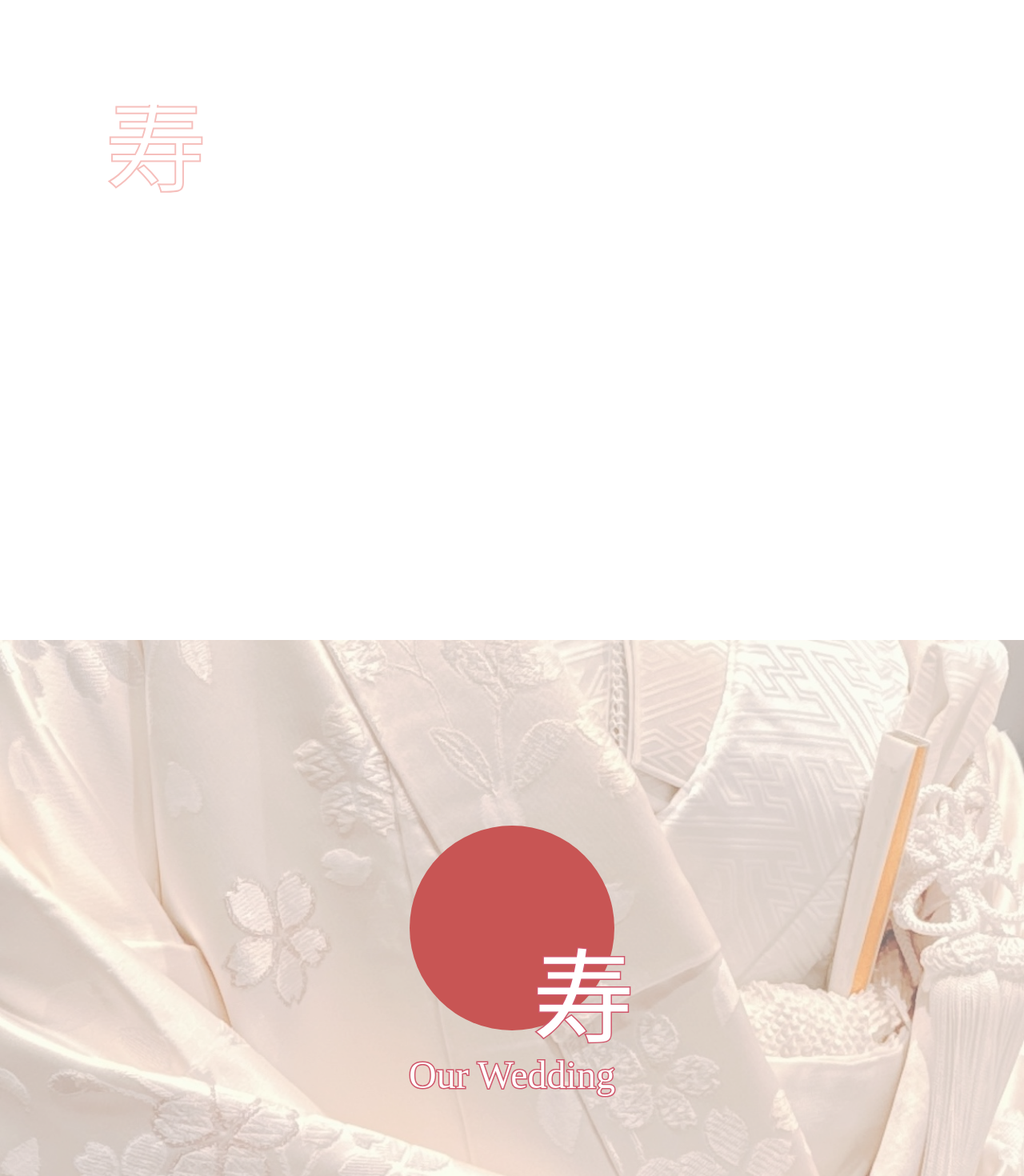
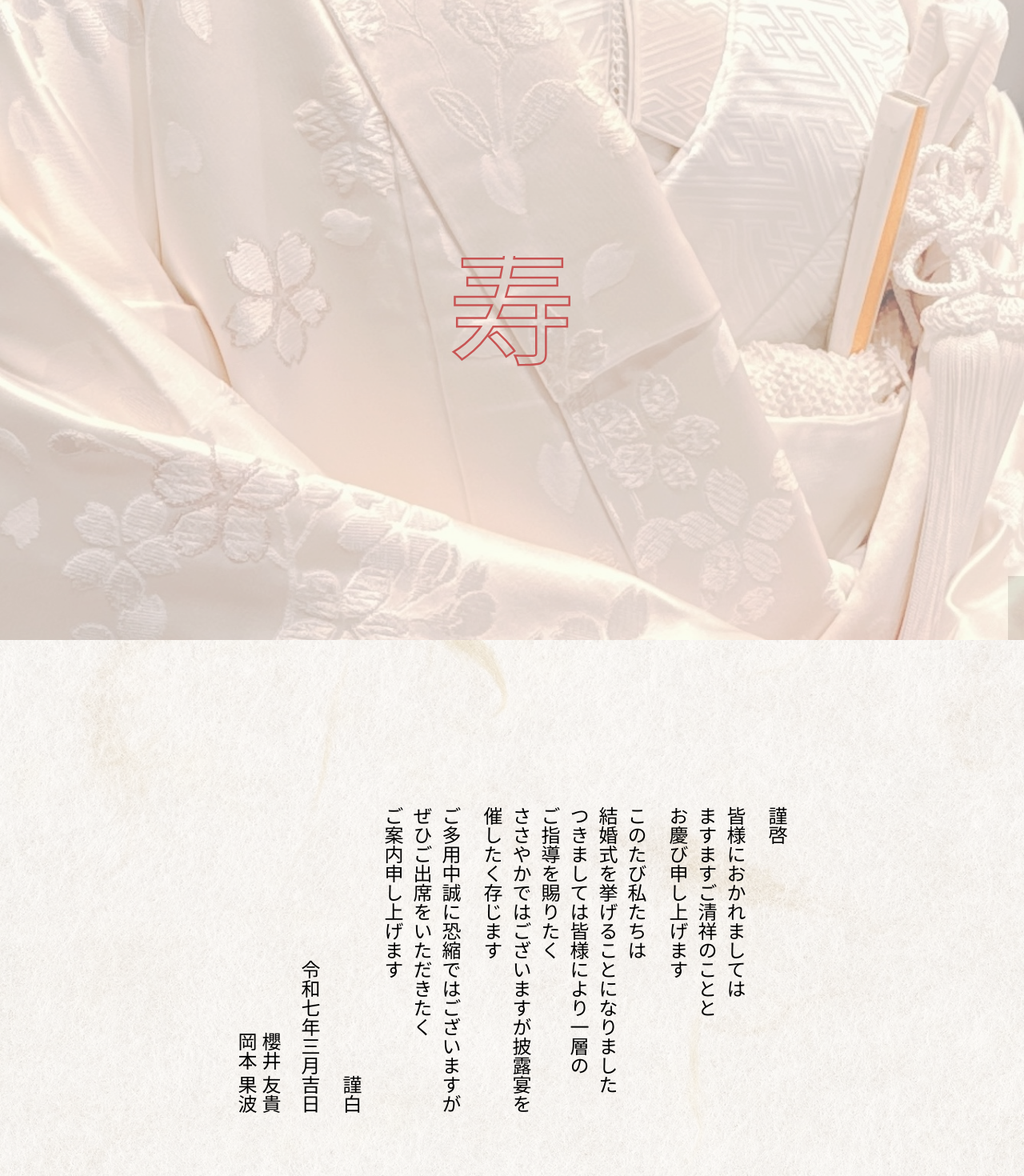
Before and after one commit to ysdpr/wedding-lp, a React (Vite) app: page / in a window 1280 px wide. Shown: the top 1470 px of the page at 80% size. Built offline with nearby package versions, Linux system fonts and the light colour scheme; a web font is replaced by a local one.

Commit message:
feat: レイアウトとスタイルの改善、スクロールバーを追加

```diff
--- a/src/App.tsx
+++ b/src/App.tsx
@@ -136,40 +136,27 @@ function App() {
   useCountDownInterval(countTime, setCountTime)
   return (
     <>
-      <div className="w-[100vw] h-[100vh]">
-        <div className="w-full h-[300px]">
-          <div className="w-[390px] h-[390px] relative overflow-hidden">
-            <div className="absolute top-0 left-0 right-0 bottom-0 m-auto w-[128px] h-[128px]">
-              <svg viewBox="0 0 128 128" className="svgbox">
-                <g fontSize="128">
-                  <text x="64" y="56" textAnchor="middle" dominantBaseline="central" fill="none">
-                    <tspan>寿</tspan>
-                  </text>
-                </g>
-              </svg>
-            </div>
-
-            <Path />
-          </div>
-        </div>
-      </div>
-      {/* </div> */}
-      <div className="overflow-x-hidden snap-y snap-mandatory">
-        {/* <div className="overflow-x-hidden h-[100vh] snap-y snap-mandatory"> */}
-
-
+      <div className="scroll-bar"></div>
+      <div className="overflow-x-hidden">
         <div className="w-[100vw] h-[100vh] py-8 relative">
           <div className="w-full h-full absolute top-0 left-0 bg-z opacity-60"></div>
           {/* <div className="text-[#302833] text-4xl paint2 shuku bg-[#c85554] w-80 h-80 rounded-full grid place-items-center pb-6 absolute top-0 left-0 translate-x-[-50%] translate-y-[-50%]"></div> */}
           <div className="w-full h-full relative z-10 flex flex-col items-center justify-center">
-            <div className="text-[#302833] text-4xl paint2 shuku bg-[#c85554] w-64 h-64 rounded-full grid place-items-center pb-6 relative">
-              <p className="text-[#302833] text-9xl paint2 shuku absolute bottom-[-10%] right-[-10%]">
-                寿
-              </p>
+            <div className="w-[390px] h-[390px] relative overflow-hidden scale-125">
+              <div className="absolute top-0 left-0 right-0 bottom-0 m-auto w-[128px] h-[128px]">
+                <svg viewBox="0 0 128 128" className="svgbox">
+                  <g fontSize="128">
+                    <text x="64" y="56" textAnchor="middle" dominantBaseline="central">
+                      <tspan>寿</tspan>
+                    </text>
+                  </g>
+                </svg>
+              </div>
+              <Path />
             </div>
-            <p className="text-white text-5xl paint2 test mt-8">
+            {/* <p className="text-white text-5xl paint2 test mt-8">
               Our Wedding
-            </p>
+            </p> */}
           </div>
         </div>
 
@@ -212,12 +199,8 @@ function App() {
         </div>
 
         <div ref={ref2} className="w-[100vw] py-12 bg-[#2a4073] snap-start px-6">
-          {/* <div ref={ref2} className="w-[100vw] h-[100vh] py-8 bg-[#ba2636] snap-start"> */}
-
           <div className="flex justify-center">
-
-            {/* <div className="relative w-[96%] aspect-[6100/4700]"> */}
-            <div ref={pi} className="relative w-full aspect-[6100/4067] translate-x-[150%]">
+            <div ref={pi} className="relative w-full aspect-[3/2] translate-x-[150%]">
               <img src={img1} className="imgclip absolute top-0 left-0" alt="" />
               <p className="text-white text-2xl absolute bottom-0 right-0">
                 櫻井 友貴
@@ -226,12 +209,11 @@ function App() {
           </div>
           <div className="text-white text-md mt-6 leading-7">
             <p>1991年8月29日、東京都生まれ。エンジニア。</p>
-            {/* <p>普段はおうちが大好きだが、意匠を感じるアイテムが欲しいときは外出する。</p> */}
-            <p>プログラミング・DIY・洋菓子作りなど、ものづくりが得意。</p>
+            <p>プログラミング・DIY・洋菓子作りなど、ものづくりが好き。</p>
             <p className="mt-3">美味しい料理・お酒をご用意してお待ちしております。</p>
           </div>
           <div className="flex justify-center mt-8">
-            <div ref={pi2} className="relative w-full aspect-[6100/4067] translate-x-[-150%]">
+            <div ref={pi2} className="relative w-full aspect-[3/2] translate-x-[-150%]">
               <img src={img2} className="imgclip2 absolute bottom-0 right-0" alt="" />
               <p className="text-white text-2xl absolute top-0 left-0">
                 岡本 果波
@@ -245,8 +227,6 @@ function App() {
             <p className="mt-3">当日、みなさまにお会いできることを楽しみにしています。</p>
           </div>
         </div>
-
-
 
         <div className="w-[100vw] text-slate-700 bg-cherry">
           <div className="w-full h-full bg-white bg-opacity-65 py-12 px-4">
@@ -266,9 +246,7 @@ function App() {
 
         <div ref={ref} className="w-[100vw] bg-[#c1e4e9] py-12 px-4">
           <h2 className="text-3xl text-center">ご案内</h2>
-          {/* <p className="text-2xl mt-8">日程</p> */}
           <div className="">
-
             <p className="text-md mt-2">日付</p>
             <p className="flex items-end mt-1 pl-2">
               <span className="text-4xl ovo">2025</span>
@@ -280,9 +258,6 @@ function App() {
               <span className="text-2xl ml-1 pb-1">(金)</span>
             </p>
             <dl className="flex flex-col">
-              {/* <div className="flex">
-                <p className="text-md">挙式</p>
-              </div> */}
               <div className="flex items-end gap-4">
                 <div className="flex items-end gap-4 text-2xl pl-2">
                   <dt className="mb-1 w-20">挙式</dt>
@@ -293,9 +268,6 @@ function App() {
                   <dd className="mb-0.5 w-16 ovo">10:30</dd>
                 </div>
               </div>
-              {/* <div className="flex mt-2">
-                <p className="text-md">披露宴</p>
-              </div> */}
               <div className="flex items-end gap-4 pl-2">
                 <div className="flex items-end gap-4 text-2xl">
                   <dt className="mb-1 w-20">披露宴</dt>
@@ -309,7 +281,6 @@ function App() {
             </dl>
           </div>
           <h2 className="text-3xl text-center mt-8">アクセス</h2>
-          {/* <p className="text-2xl mt-8 font-bold">アクセス</p> */}
           <p className="mt-2">会場</p>
           <p className="text-3xl mt-1">神田明神</p>
           <div className="pl-2">
@@ -326,10 +297,8 @@ function App() {
 
         </div>
         <div className="w-[100vw] h-[100vh] relative overflow-hidden">
-          {/* <div className="w-[100vw] h-[100vh] flex items-center justify-center relative overflow-hidden"> */}
           <img src={img3} className="absolute top-0 left-0 w-full h-full object-cover blur-3xl" ref={pi3} alt="" />
           <div className="absolute top-0 left-0 w-full h-full bg-black bg-opacity-45" ref={pi4}></div>
-          {/* <p className="text-[#e5abbe] text-xl text-center relative z-20"> */}
           <p ref={pi5} className="text-[#e5abbe] text-xl absolute bottom-[50%] text-center left-0 right-0 mx-auto translate-y-[50%] z-20">
             みなさまにお会いできるのを<br />
             楽しみにしております
--- a/src/index.scss
+++ b/src/index.scss
@@ -73,8 +73,9 @@ body {
 }
 
 .svgbox{
-  fill: white;
-  stroke: #f6bfbc;
+  fill: transparent;
+  stroke: #c85554;
+  fill-opacity: 0;
   stroke-width:0px;
   font-family: "Yuji Syuku", serif;
   stroke-dasharray:12px 1px;  /*点線の間隔を設定*/
@@ -84,12 +85,18 @@ body {
 
 @keyframes move{
   0%{
+    fill-opacity: 0;
     stroke-dashoffset:0;
     stroke-opacity:0; /* 線の不透明度を0に */
     stroke-width:0.4px; /* 細い線から始める */
     stroke-dasharray:0px 20px; /* 最初はすべて白線 */
   }
+  40% {
+    fill-opacity: 0;
+
+  }
   100%{
+    fill-opacity: 1;
     stroke-dashoffset:20;
     stroke-opacity:1; /* 線の不透明度を1に */
     stroke-width:2px; /* だんだん線を太くする */
@@ -127,7 +134,7 @@ body {
     height: 2px;
     border-radius: 9999px;
     // background: #444;
-    background: #f6bfbc;
+    background: #c85554;
     position: absolute;
     offset-rotate: auto 90deg;
     animation: move2 1.32s linear 1 both;
@@ -219,3 +226,12 @@ body {
     opacity: 0;
   }
 }
+
+.scroll-bar {
+  width: 20px;
+  height: 80px;
+  position: fixed;
+  bottom: 0;
+  right: 0;
+  background: #0000003F;
+}
```
